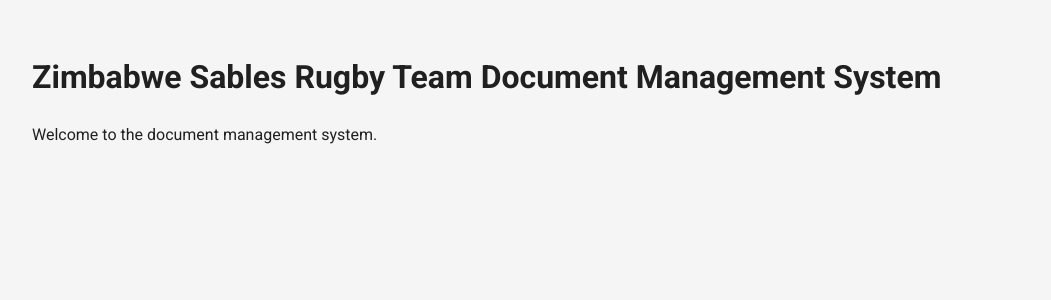
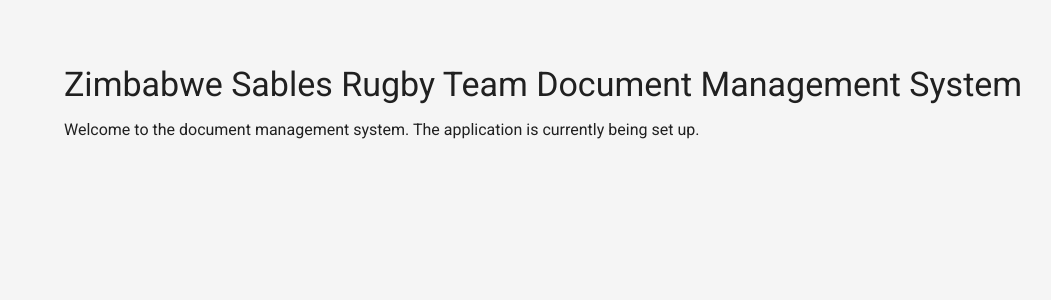
Before and after one commit to T-Julius/SablesAgent, a React (Create React App) app: page /dashboard in a window 1280 px wide. Shown: the top 300 px of the page, without its empty margins (0-1051 px from the left). Built offline with nearby package versions, Linux system fonts and the light colour scheme.

Commit message:
src/app.js

```diff
--- a/src/app.js
+++ b/src/app.js
@@ -1,53 +1,18 @@
 import React from 'react';
-import { Routes, Route, Navigate } from 'react-router-dom';
-import { Box, CircularProgress } from '@mui/material';
-import { useAuth } from './contexts/AuthContext';
-
-// Placeholder component for loading state
-const Loading = () => (
-  <Box sx={{ display: 'flex', justifyContent: 'center', alignItems: 'center', height: '100vh' }}>
-    <CircularProgress />
-  </Box>
-);
-
-// Placeholder component for dashboard
-const Dashboard = () => (
-  <Box sx={{ p: 4 }}>
-    <h1>Zimbabwe Sables Rugby Team Document Management System</h1>
-    <p>Welcome to the document management system.</p>
-  </Box>
-);
-
-// Placeholder component for login
-const Login = () => (
-  <Box sx={{ p: 4, display: 'flex', justifyContent: 'center', alignItems: 'center', height: '80vh' }}>
-    <Box sx={{ p: 4, border: '1px solid #ccc', borderRadius: 2, maxWidth: 400 }}>
-      <h2>Login</h2>
-      <p>Please log in to access the system.</p>
-    </Box>
-  </Box>
-);
+import { Box, Typography, Container } from '@mui/material';
 
 function App() {
-  // Mock loading state for now
-  const loading = false;
-  const currentUser = null;
-
-  if (loading) {
-    return <Loading />;
-  }
-
   return (
-    <Routes>
-      {/* Default route */}
-      <Route path="/" element={<Navigate to="/dashboard" replace />} />
-
-      {/* Dashboard route */}
-      <Route path="/dashboard" element={<Dashboard />} />
-
-      {/* Login route */}
-      <Route path="/login" element={<Login />} />
-    </Routes>
+    <Container maxWidth="lg" sx={{ mt: 4 }}>
+      <Box sx={{ my: 4 }}>
+        <Typography variant="h4" component="h1" gutterBottom>
+          Zimbabwe Sables Rugby Team Document Management System
+        </Typography>
+        <Typography variant="body1">
+          Welcome to the document management system. The application is currently being set up.
+        </Typography>
+      </Box>
+    </Container>
   );
 }
 
```
